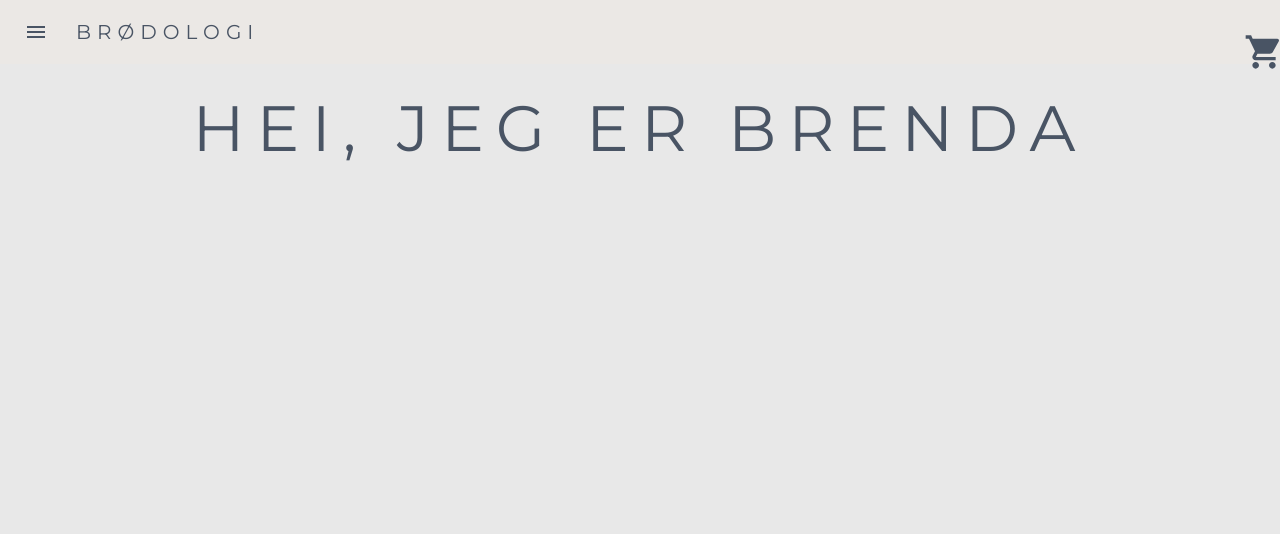
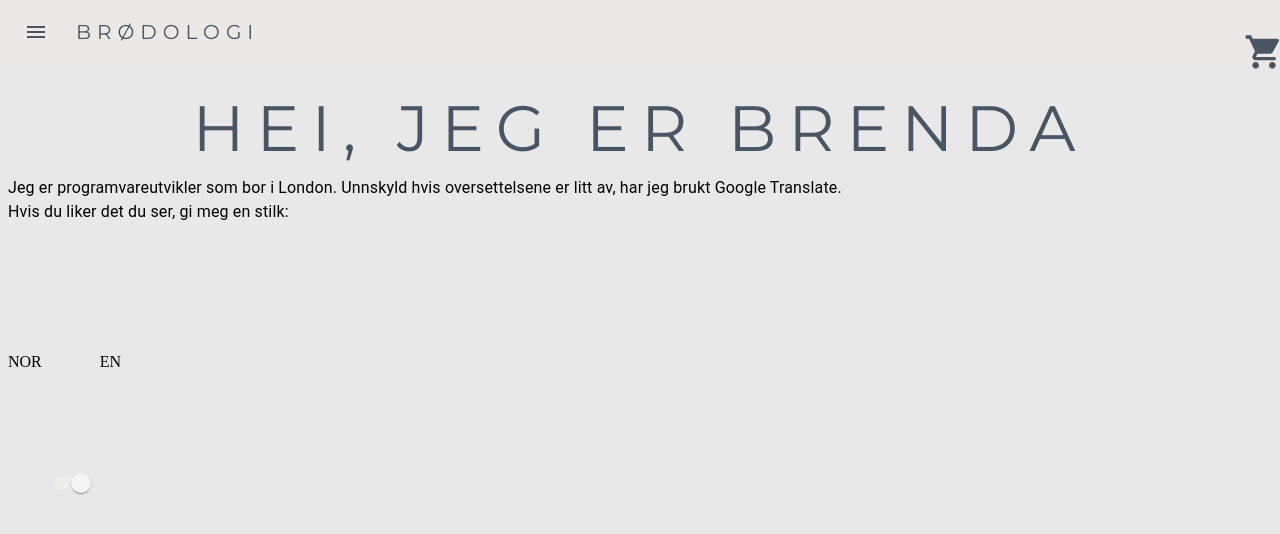
Before and after one commit to brendino500/brodologi, a React (Create React App) app in the folder frontend/: page /heyimbrenda in a window 1280 px wide. Shown: the top 534 px of the page. Built offline with nearby package versions, Linux system fonts and the light colour scheme.

Commit message:
final page bug fixed

```diff
--- a/frontend/src/components/finalPage/FinalPage.js
+++ b/frontend/src/components/finalPage/FinalPage.js
@@ -1,15 +1,62 @@
 import React from 'react'
-import { Typography } from '@material-ui/core'
+import { Typography, Switch, ThemeProvider } from '@material-ui/core'
 
 import useStyles from './styles/finalPageStyles'
+import colorTheme from '../../colorTheme'
 
-const FinalPage = () => {
+export default function FinalPage() {
   const classes = useStyles()
+  const [isNorwegian, setIsNorwegian] = React.useState(true)
+
+  const handleChange = (event) => {
+    setIsNorwegian(!isNorwegian)
+    console.log(event.target.checked)
+  }
+
+  const getText = () => {
+    if (isNorwegian) {
+      return (
+        <div>
+          <Typography className={classes.title}>Hei, jeg er Brenda</Typography>
+          <Typography className={classes.text}>
+            Jeg er programvareutvikler som bor i London. Unnskyld hvis
+            oversettelsene er litt av, har jeg brukt Google Translate.
+          </Typography>
+          <Typography className={classes.text}>
+            Hvis du liker det du ser, gi meg en stilk:
+          </Typography>
+        </div>
+      )
+    } else {
+      return (
+        <div>
+          <Typography className={classes.title}>Hi, I'm Brenda</Typography>
+          <Typography className={classes.text}>
+            I'm a software developer living in London. Unfortunately this bakery
+            isn't real and I definitely can't bake these myself!
+          </Typography>
+          <Typography className={classes.text}>
+            If you like what you see, give me a stalk:
+          </Typography>
+        </div>
+      )
+    }
+  }
+
   return (
-    <div>
-      <Typography className={classes.title}>Hei, jeg er Brenda</Typography>
-    </div>
+    <ThemeProvider theme={colorTheme}>
+      <div>
+        {getText()}
+        NOR
+        <Switch
+          className={classes.switch}
+          checked={isNorwegian}
+          onChange={handleChange}
+          name="checkedNorwegian"
+          inputProps={{ 'aria-label': 'secondary checkbox' }}
+        />
+        EN
+      </div>
+    </ThemeProvider>
   )
 }
-
-export default FinalPage
--- a/frontend/src/components/finalPage/styles/finalPageStyles.js
+++ b/frontend/src/components/finalPage/styles/finalPageStyles.js
@@ -10,6 +10,10 @@ const useStyles = makeStyles((theme) => ({
     textAlign: 'center',
     marginTop: '10vh',
   },
+  switch: {
+    color: '#495464',
+    marginTop: '30vh',
+  },
 }))
 
 export default useStyles
```
Also changed, not shown: 1 other file (tests, documents, lock files or other folders).
